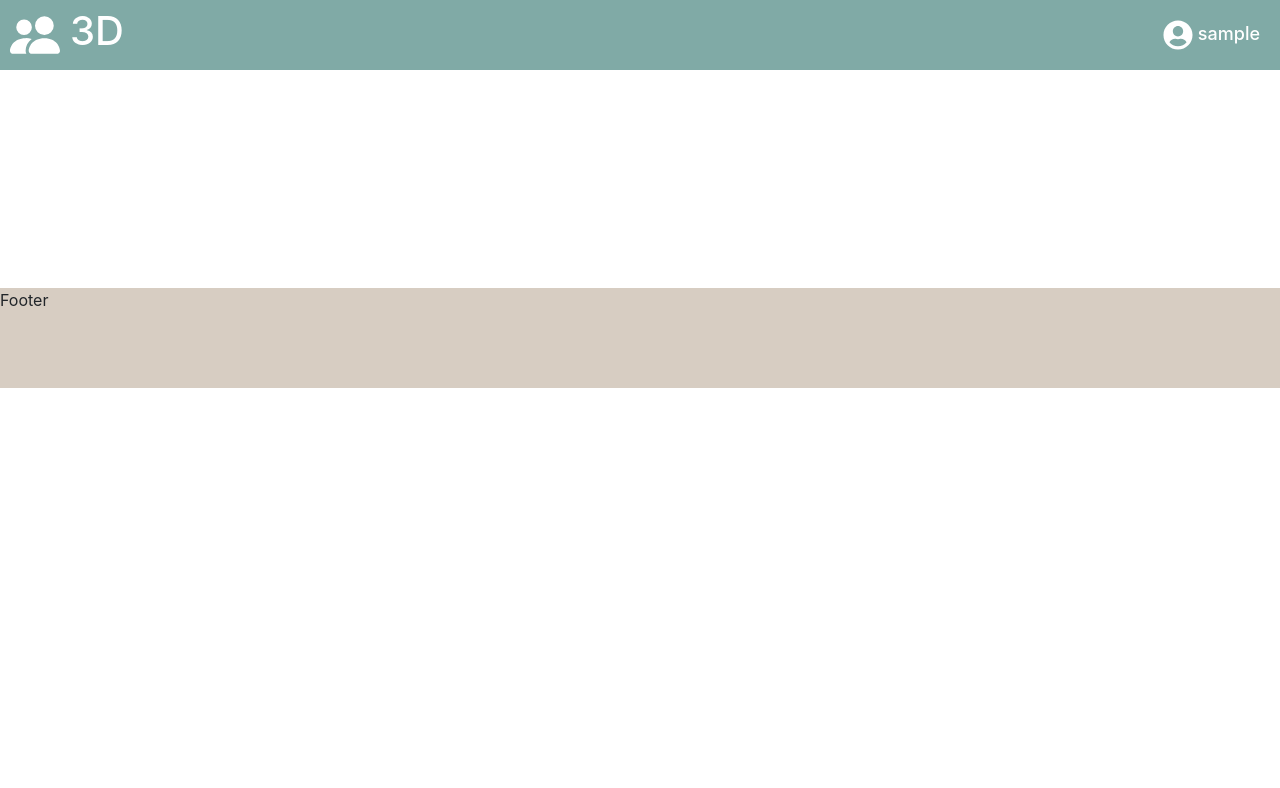
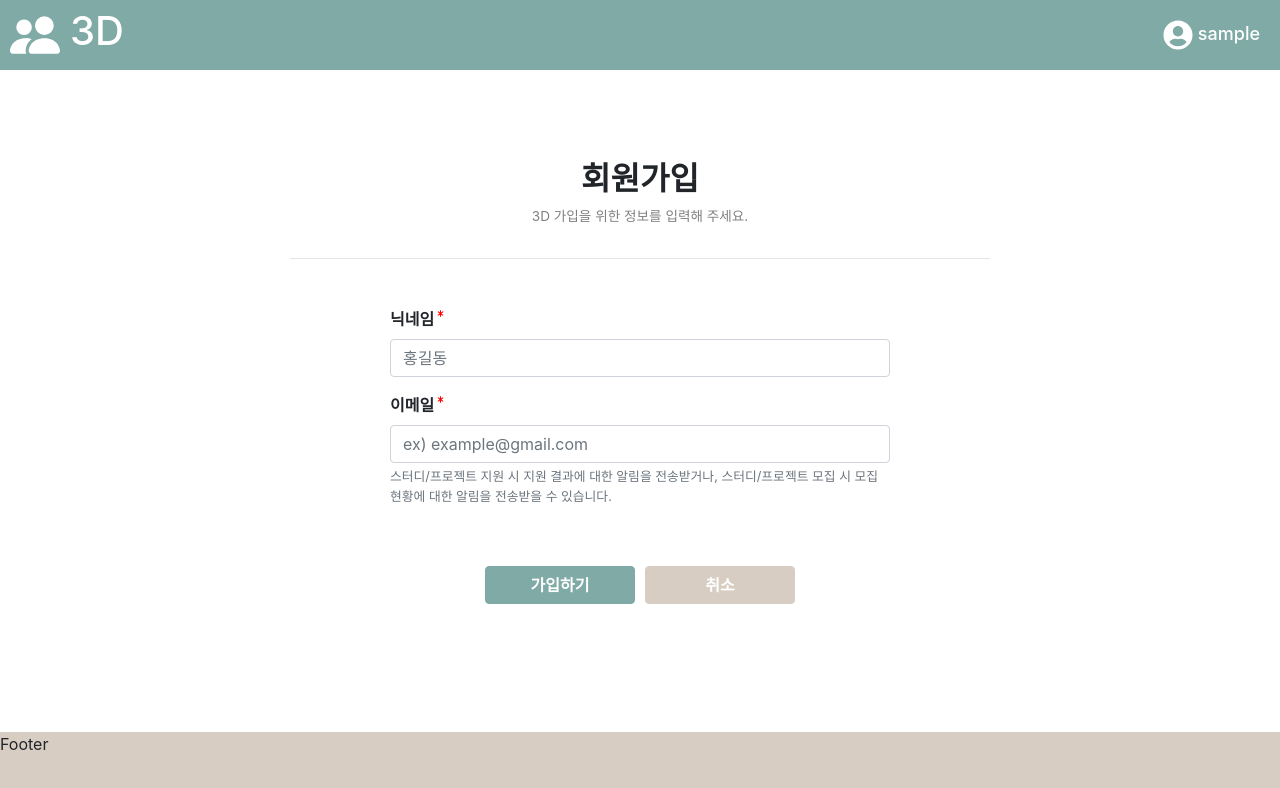
Before and after one commit to 3ddd-developers/3d-frontend, a React app: page /#/signup in a window 1280 px wide. Shown: the top 788 px of the page. Built offline with nearby package versions, Linux system fonts and the light colour scheme; sample sign-in values are in the browser's storage.

Commit message:
[feat] signup 페이지 추가

```diff
--- a/src/App.jsx
+++ b/src/App.jsx
@@ -1,6 +1,6 @@
 import React, { useState, useEffect } from 'react';
 import { Route, Switch } from 'react-router-dom';
-import { Main, Login, Mypage } from './pages';
+import { Main, Login, Mypage, SignUp } from './pages';
 import { StudyApply, StudyCreate, StudyDetail } from './pages/study';
 import { ProjectApply, ProjectCreate, ProjectDetail } from './pages/project';
 import { BsFillPeopleFill } from "react-icons/bs";
@@ -100,6 +100,7 @@ const App = () => {
                 <Link to='/projectDetail' className='nav-link'>프로젝트 조회</Link> */}
                 <Switch>
                     <Route path="/login" component={Login} />
+                    <Route path="/signup" component={SignUp} />
                     <Route path="/mypage" component={Mypage} />
                     <Route path="/studyApply" component={StudyApply} />
                     <Route path="/studyCreate" component={StudyCreate} />
--- a/src/pages/Login.jsx
+++ b/src/pages/Login.jsx
@@ -17,7 +17,6 @@ const Login = () => {
         <>
             <Row style={{ justifyContent: 'center' }}><Button style={{ width: '360px', height: '50px', fontWeight: '500' }} variant="dark" onClick={onGitHubClick}><FaGithub style={{ width: '25px', height: '25px', marginRight: '5px' }} />GitHub 계정으로 로그인</Button></Row>
             <Row style={{ justifyContent: 'center' }}><Button variant="secondary" style={{ width: '360px', height: '50px', fontWeight: '500', marginTop: '5px' }} disabled onClick={onGoogleClick}><FcGoogle style={{ width: '25px', height: '25px', marginRight: '5px' }} />Google 계정으로 로그인</Button></Row>
-
         </>
     );
 };
--- /dev/null
+++ b/src/pages/SignUp.jsx
@@ -0,0 +1,61 @@
+import React, { useState } from 'react';
+
+import { Form, Button, Row, Col } from 'react-bootstrap';
+import { CgAsterisk } from "react-icons/cg";
+import axios from 'axios';
+import classNames from 'classnames';
+const SignUp = () => {
+    const [error, setError] = useState('');
+    const onChange = evt => {
+
+    }
+    const handleSubmit = () => {
+
+    }
+    const onFocus = () => {
+
+    }
+    const onClickCancel = () => {
+
+    }
+    return (
+        <>
+            <Row style={{ justifyContent: 'center' }}>
+                <h2 className="form-title">회원가입</h2>
+            </Row>
+            <Row style={{ justifyContent: 'center' }}><p className="form-description">3D 가입을 위한 정보를 입력해 주세요.</p></Row>
+
+            <hr className="form-hr" />
+            <Form style={{ width: '500px', margin: 'auto' }} onSubmit={handleSubmit} >
+
+                <Form.Group controlId="title">
+                    <Form.Label className="form-label">닉네임<CgAsterisk className="form-required" /></Form.Label>
+                    <Form.Control className={classNames({ 'form-error': error.title })} required aria-describedby="titleHelpBlock" placeholder="홍길동" onChange={onChange} onFocus={onFocus} />
+
+                </Form.Group>
+                <Form.Group controlId="subject">
+                    <Form.Label className="form-label">이메일<CgAsterisk className="form-required" /></Form.Label>
+                    <Form.Control required placeholder="ex) example@gmail.com" onChange={onChange} />
+                    <Form.Text className={classNames({ 'form-text-error': error.title })} id="titleHelpBlock" muted>
+                        스터디/프로젝트 지원 시 지원 결과에 대한 알림을 전송받거나, 스터디/프로젝트 모집 시 모집 현황에 대한 알림을 전송받을 수 있습니다.
+  </Form.Text>
+                </Form.Group>
+
+
+
+                <Row style={{ justifyContent: 'center', marginTop: '60px' }}>
+                    <Button type="submit" className="form-button" style={{ backgroundColor: '#80AAA6', borderColor: '#80AAA6' }}>
+                        가입하기
+  </Button>
+                    <Button onClick={onClickCancel} className="form-button" style={{ backgroundColor: '#D7CDC2', borderColor: '#D7CDC2', marginLeft: '10px' }}>
+                        취소
+  </Button>
+
+                </Row>
+
+            </Form>
+        </>
+    );
+};
+
+export default SignUp;
--- a/src/pages/index.js
+++ b/src/pages/index.js
@@ -1,3 +1,4 @@
 export { default as Login } from './Login.jsx';
 export { default as Main } from './Main.jsx';
 export { default as Mypage } from './Mypage.jsx';
+export { default as SignUp } from './SignUp.jsx';
```
